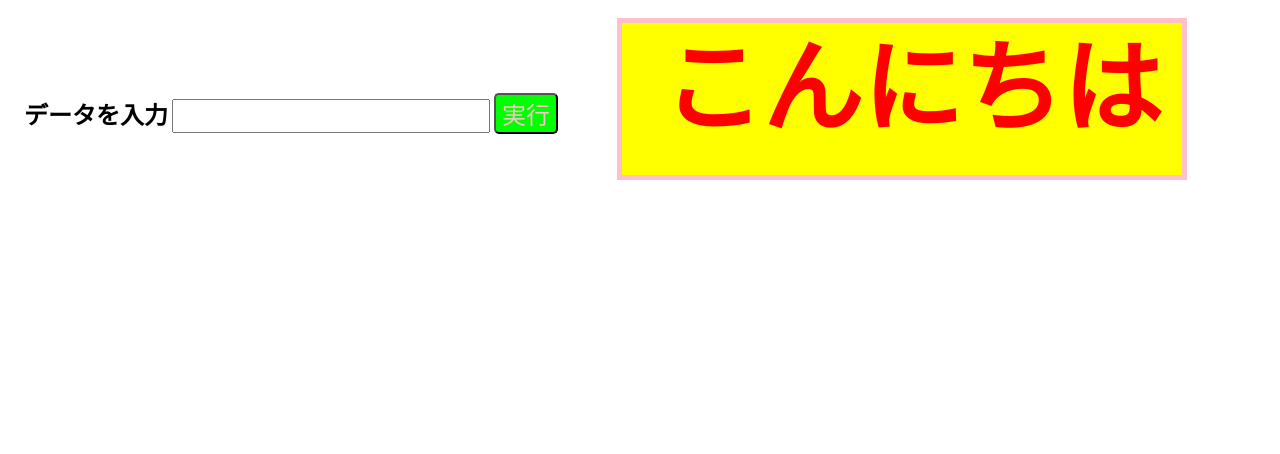
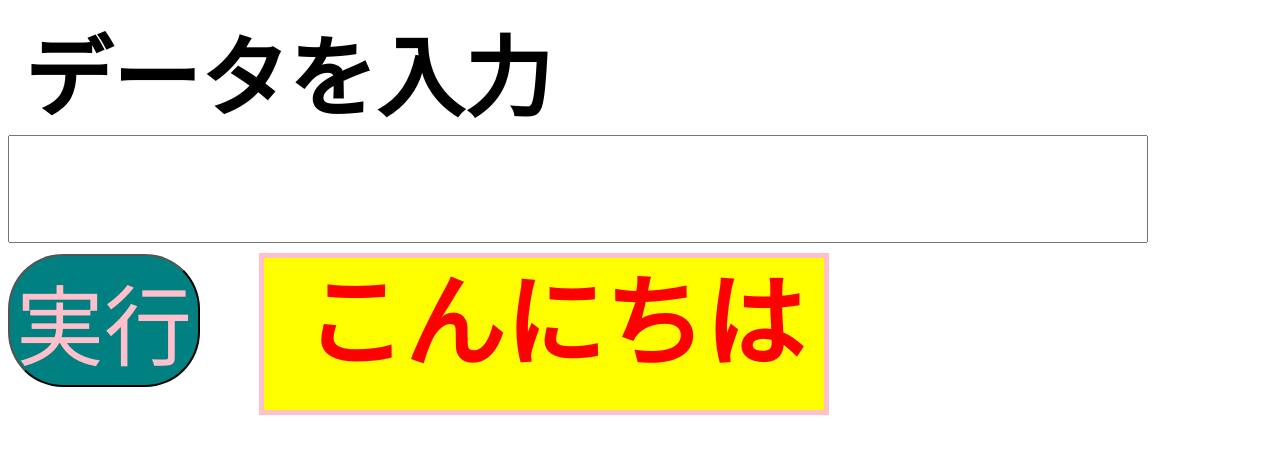
Before and after one commit to ram-ram-hana/kadai1127, a plain HTML site: page index.html in a window 1280 px wide. Drawn offline with Linux system fonts and the light colour scheme.

Commit message:
課題を追加

```diff
--- a/index.html
+++ b/index.html
@@ -2,7 +2,7 @@
      <head>
          <style>
              label,input,button {
-                 font-size: 24px;
+                 font-size: 88px;
              }
              label {
                  font-weight: bold;
@@ -10,8 +10,8 @@
              }
              button {
                  color: pink;
-                 background-color: lime;
-                 border-radius: 5px;
+                 background-color: TEAL;
+                 border-radius: 55px;
              }
 
              span {
```
